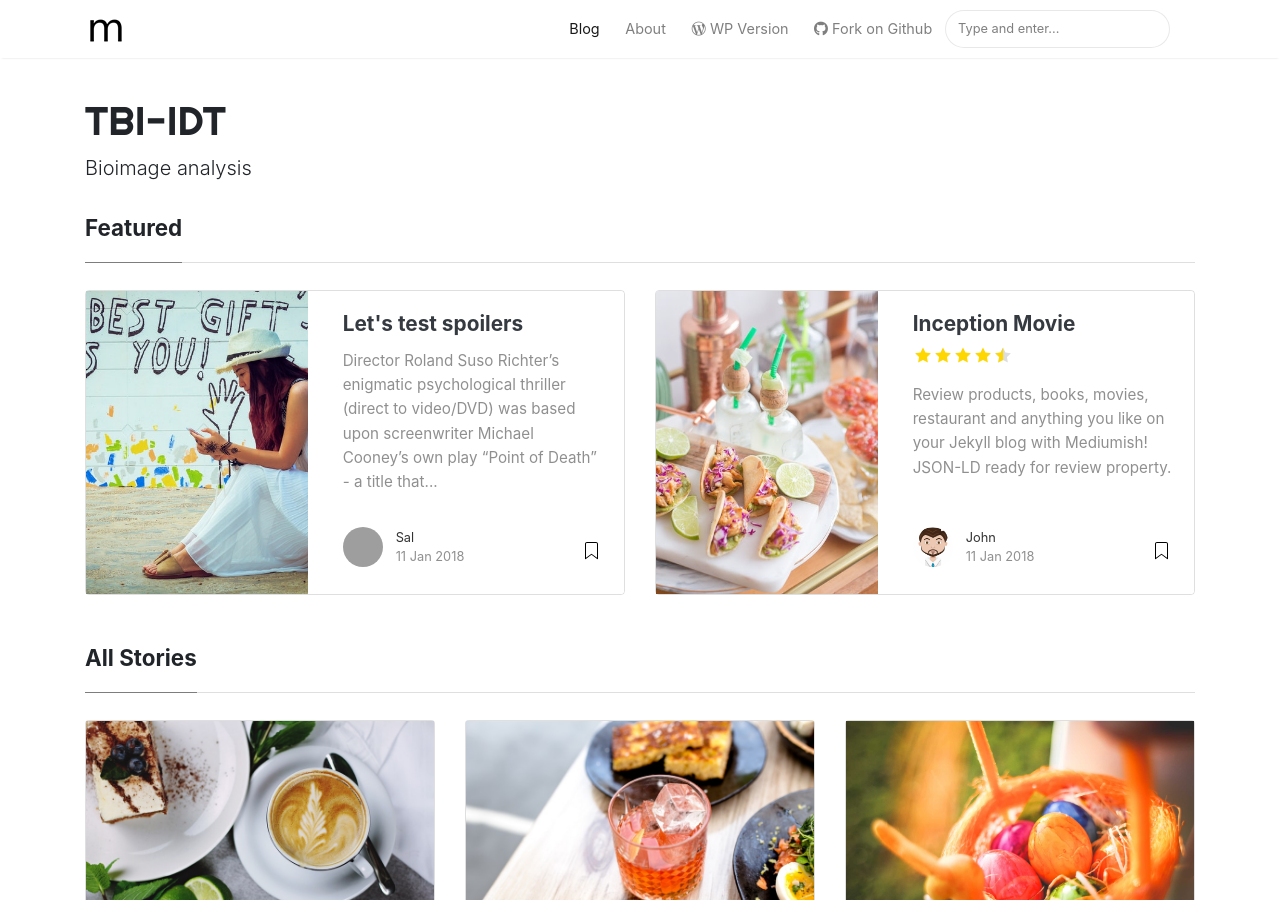
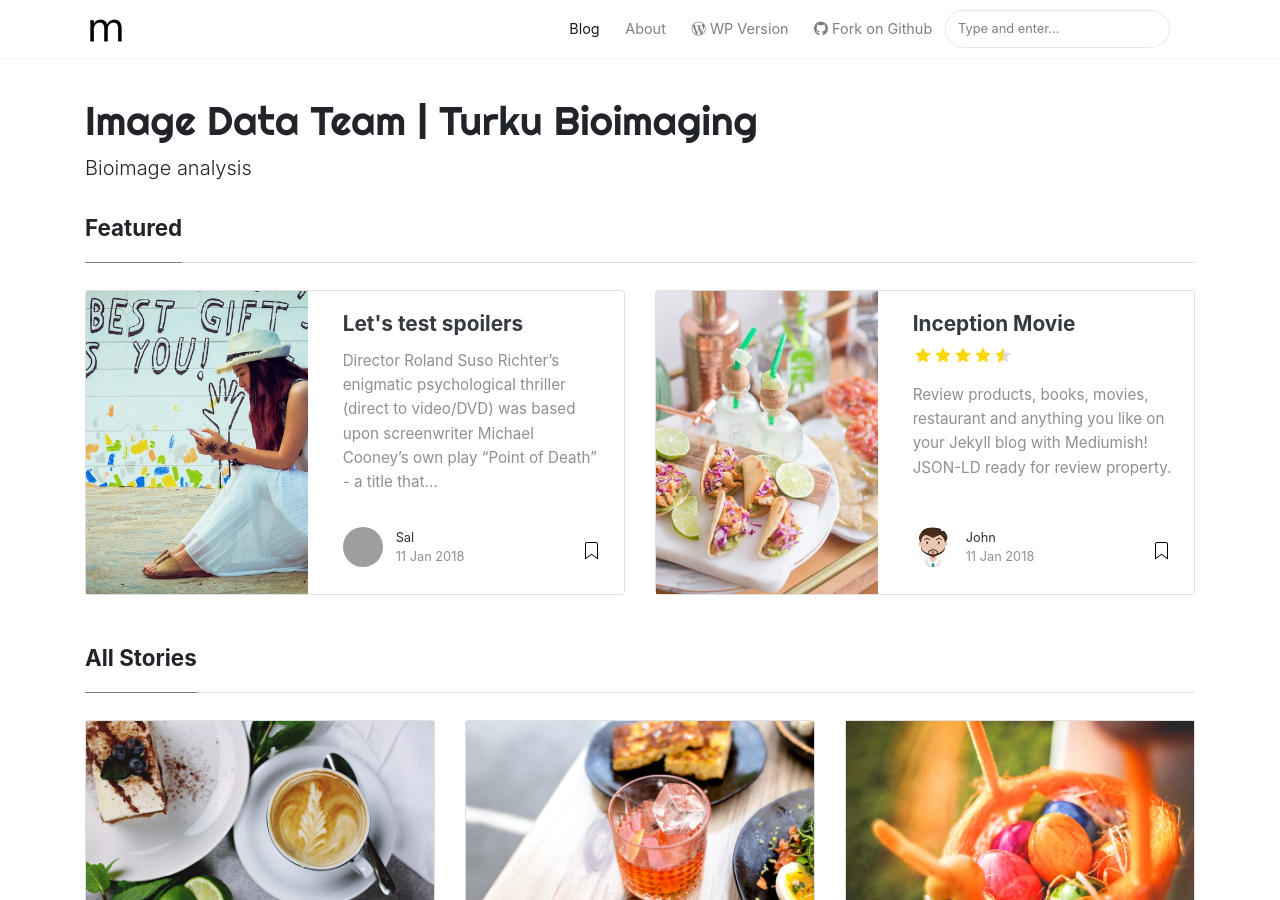
Before and after one commit to Turku-BioImaging/turku-bioimaging.github.io, a Jekyll site: the page built from index.html, in a window 1280 px wide and 900 px high. Built offline with Jekyll 4.4.1, drawn with Linux system fonts in a browser that asks for light colours; nearby versions of some CDN libraries; the list of posts is cut into pages by our own code; some of the changed text lies outside the part shown; grey boxes are pictures that could not be loaded.

Commit message:
change site name

```diff
--- a/_config.yml
+++ b/_config.yml
@@ -1,5 +1,5 @@
 # Site
-name: "TBI-IDT"
+name: "Image Data Team | Turku Bioimaging"
 title: "Turku Bioimaging Image Data Team"
 description: "Bioimage analysis"
 logo: 'assets/images/logo.png'
```
